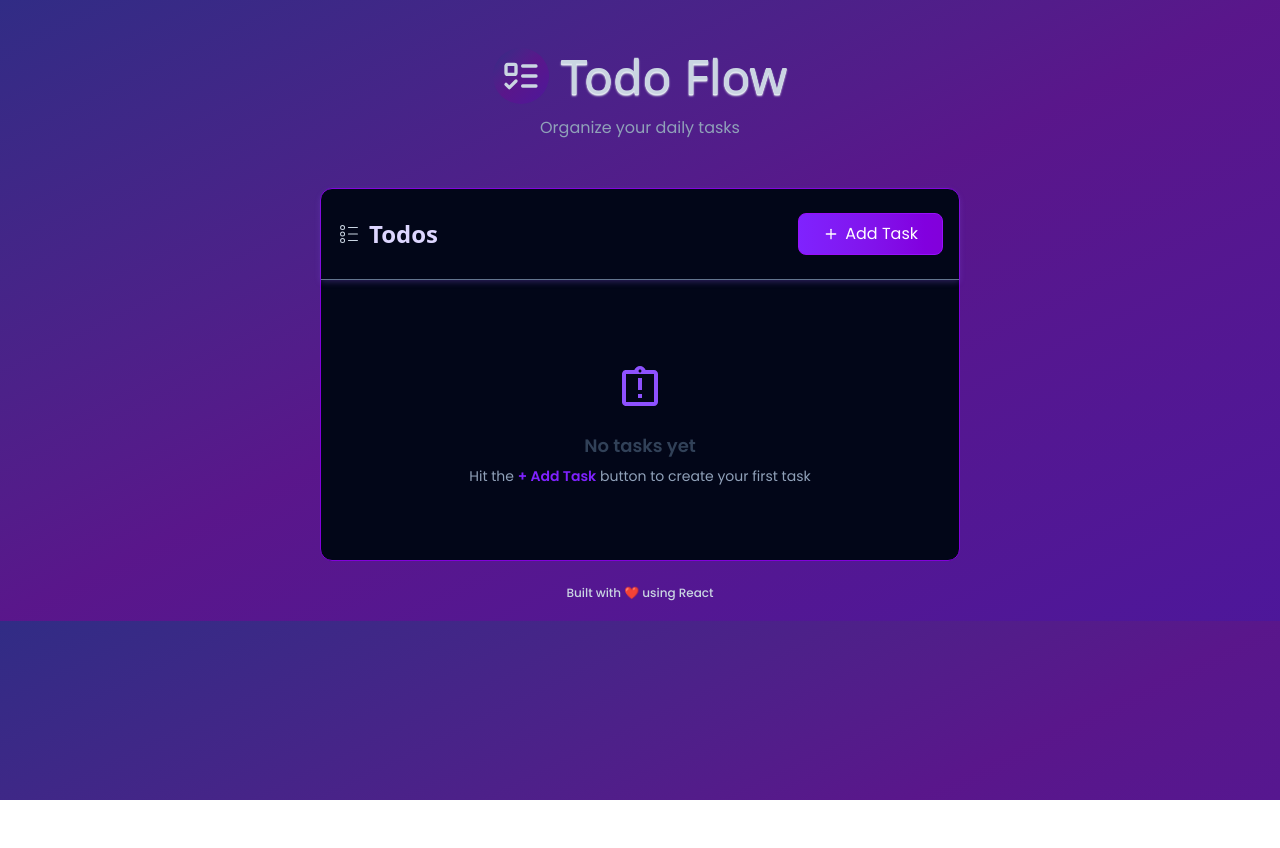
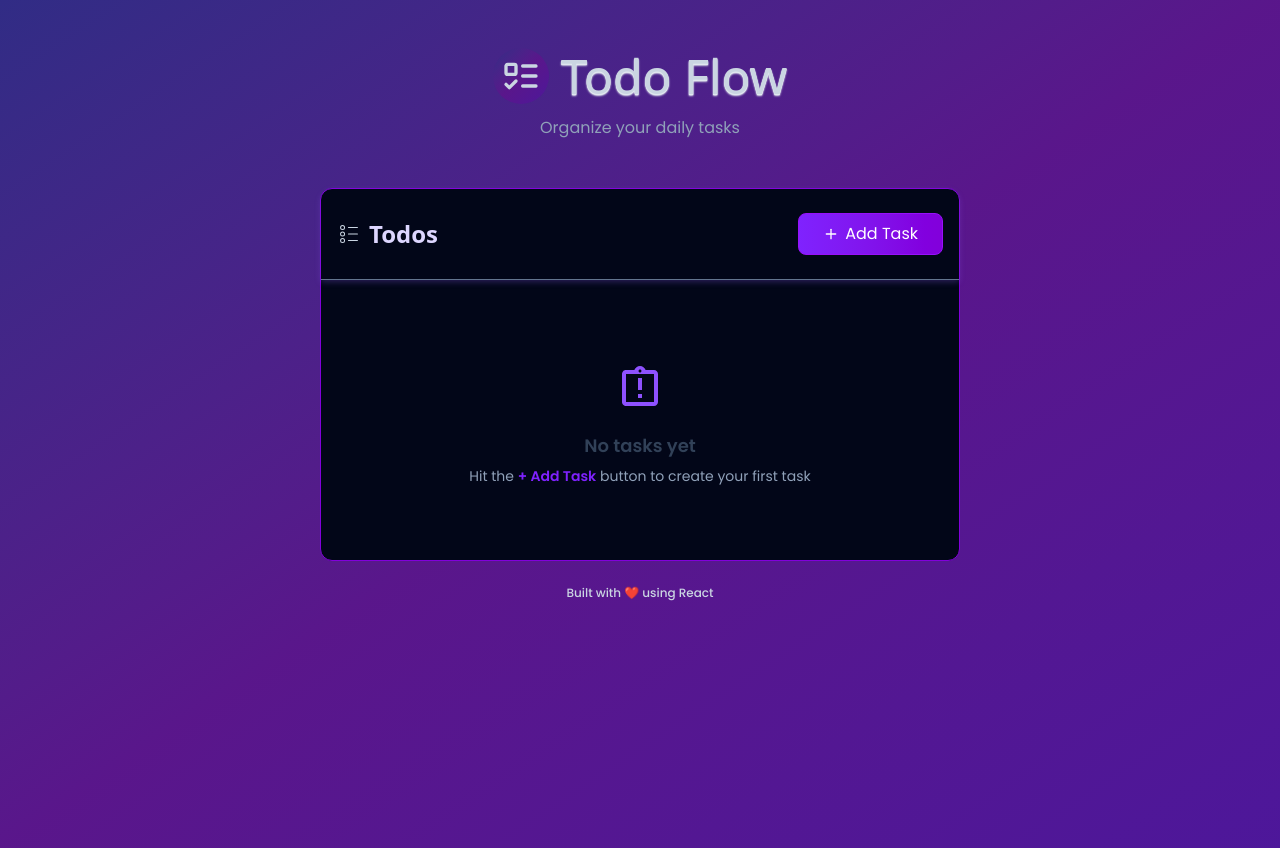
Before and after one commit to SalaitSudhakar/react-todo, a React (Vite) app: page / in a window 1280 px wide. Before the commit the page ends 800 px from the top, so only its background shows below. Built offline with nearby package versions, Linux system fonts and the light colour scheme; a web font is replaced by a local one.

Commit message:
Add min-h-screen to body to avoid repeated background

```diff
--- a/src/index.css
+++ b/src/index.css
@@ -14,7 +14,7 @@
 
   body {
     font-family: var(--font-poppins), sans-serif;
-    @apply bg-linear-to-br from-indigo-900 via-purple-900 to-violet-900 text-slate-300;
+    @apply bg-linear-to-br from-indigo-900 via-purple-900 to-violet-900 text-slate-300 min-h-screen;
   }
 
   /* Custom Scrollbar Styles */
```
